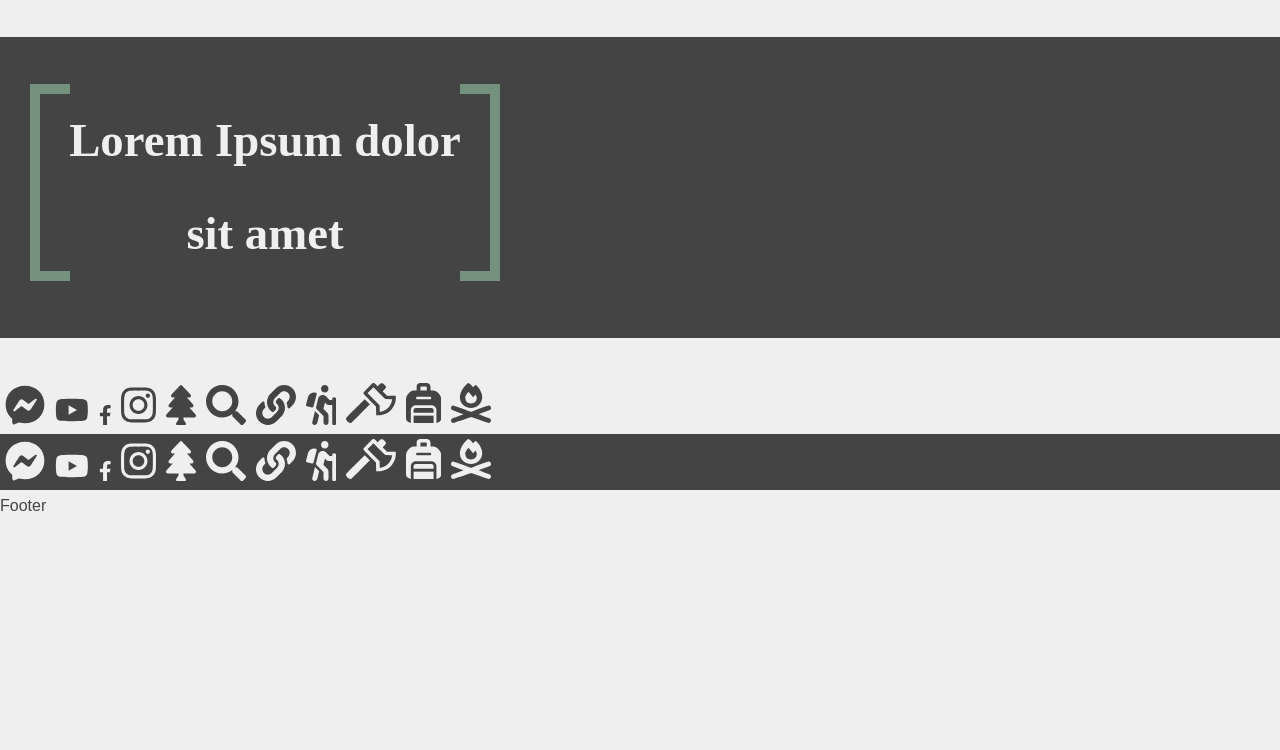
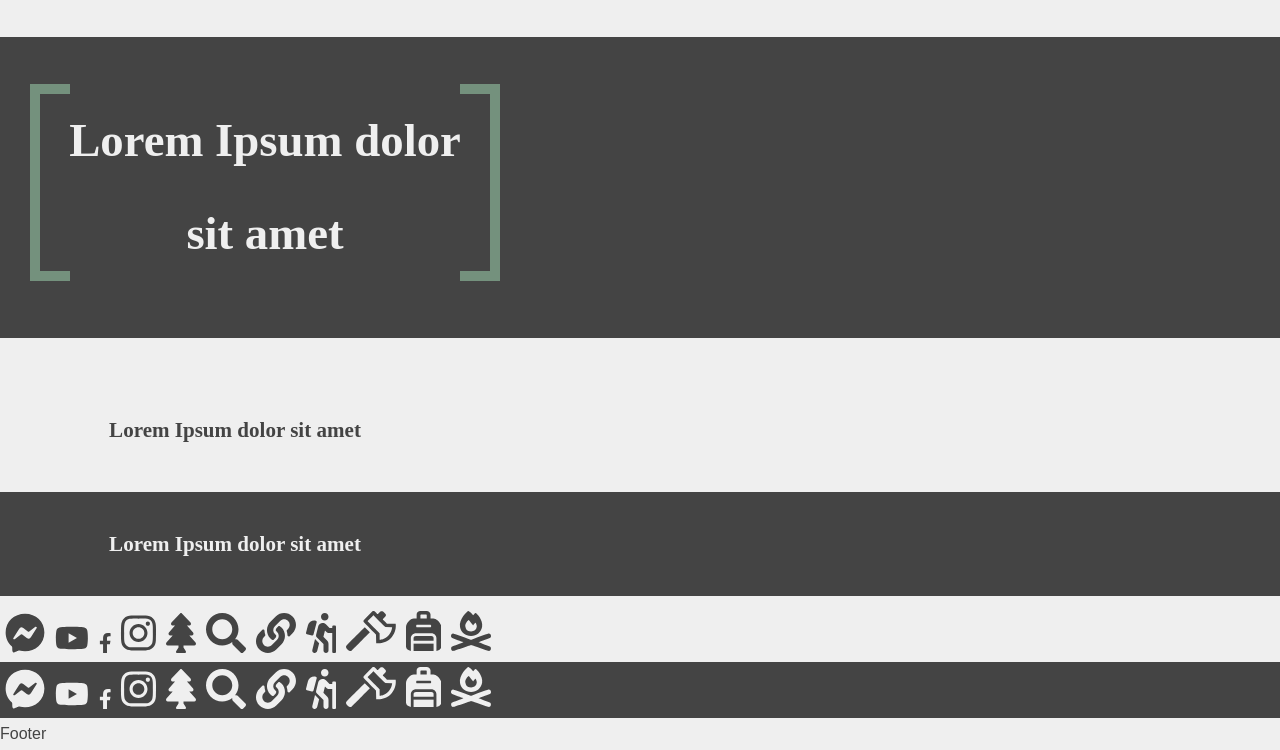
Before and after one commit to DarekMazur/lesnygacek_blog, a Gatsby site: page / in a window 1280 px wide. Shown: the part 774-1524 px from the top of the page. Before the commit the page ends 1296 px from the top, so only its background shows below. Built offline with nearby package versions, Linux system fonts and the light colour scheme; Gatsby itself is replaced by a stand-in of ours.

Commit message:
add subheader

```diff
--- a/src/Components/Atoms/Title/Title.js
+++ b/src/Components/Atoms/Title/Title.js
@@ -1,9 +1,9 @@
 import React from 'react';
 import { StyledTitle } from './Title.styles';
 
-const Title = ({ children, light }) => {
+const Title = ({ children, light, sub }) => {
   return (
-    <StyledTitle light={light}>
+    <StyledTitle light={light} sub={sub}>
       <h3>{children}</h3>
     </StyledTitle>
   );
--- a/src/Components/Atoms/Title/Title.styles.js
+++ b/src/Components/Atoms/Title/Title.styles.js
@@ -2,9 +2,10 @@ import styled from 'styled-components';
 
 export const StyledTitle = styled.div`
   color: ${({ theme, light }) => (light ? theme.colors.white : theme.colors.dark)};
-  font-family: ${({ theme }) => theme.fonts.header};
-  font-size: ${({ theme }) => theme.fontSize.xl};
-  margin: 4rem;
+  font-family: ${({ theme, sub }) => (sub ? theme.fonts.subheader : theme.fonts.header)};
+  font-size: ${({ theme, sub }) => (sub ? theme.fontSize.lm : theme.fontSize.xl)};
+  font-weight: ${({ theme, sub }) => (sub ? theme.fontWeight.bold : theme.fontWeight.regular)};
+  margin: ${({ sub }) => (sub ? `1rem` : `4rem`)};
   padding: 1rem;
   max-width: 45rem;
   text-align: center;
@@ -15,6 +16,7 @@ export const StyledTitle = styled.div`
 
     &::before,
     &::after {
+      display: ${({ sub }) => (sub ? `none` : `block`)};
       content: '';
       position: absolute;
       border: ${({ theme }) => `1rem solid ${theme.colors.green}`};
--- a/src/pages/index.js
+++ b/src/pages/index.js
@@ -17,6 +17,14 @@ const IndexPage = () => {
           </div>
           <div style={{ backgroundColor: '#444' }}>
             <Title light>Lorem Ipsum dolor sit amet</Title>
+          </div>
+          <div>
+            <Title sub>Lorem Ipsum dolor sit amet</Title>
+          </div>
+          <div style={{ backgroundColor: '#444' }}>
+            <Title light sub>
+              Lorem Ipsum dolor sit amet
+            </Title>
           </div>
 
           <div>
```
